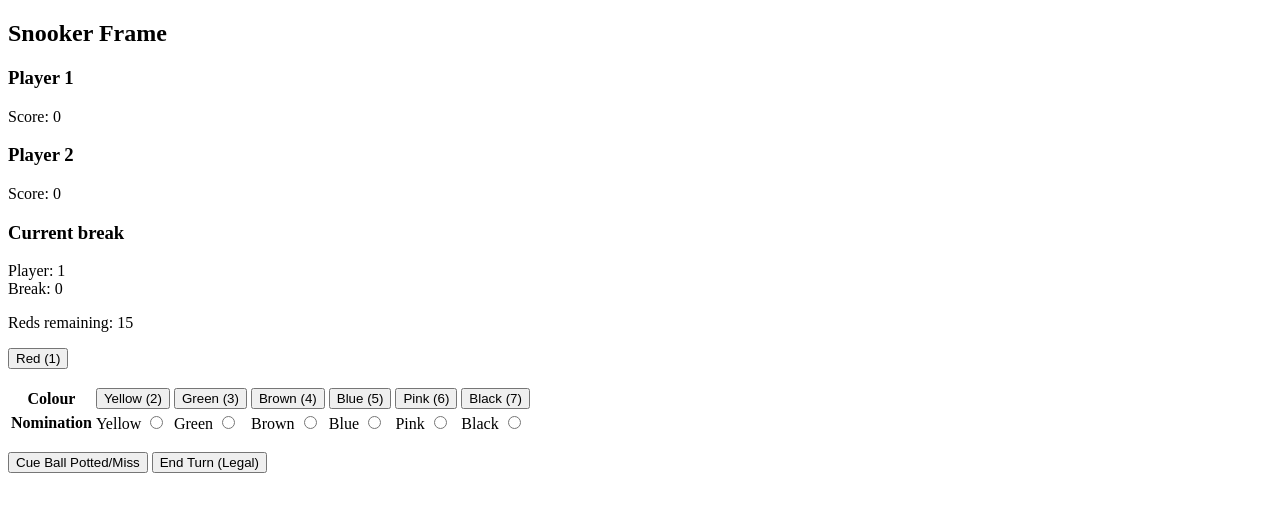
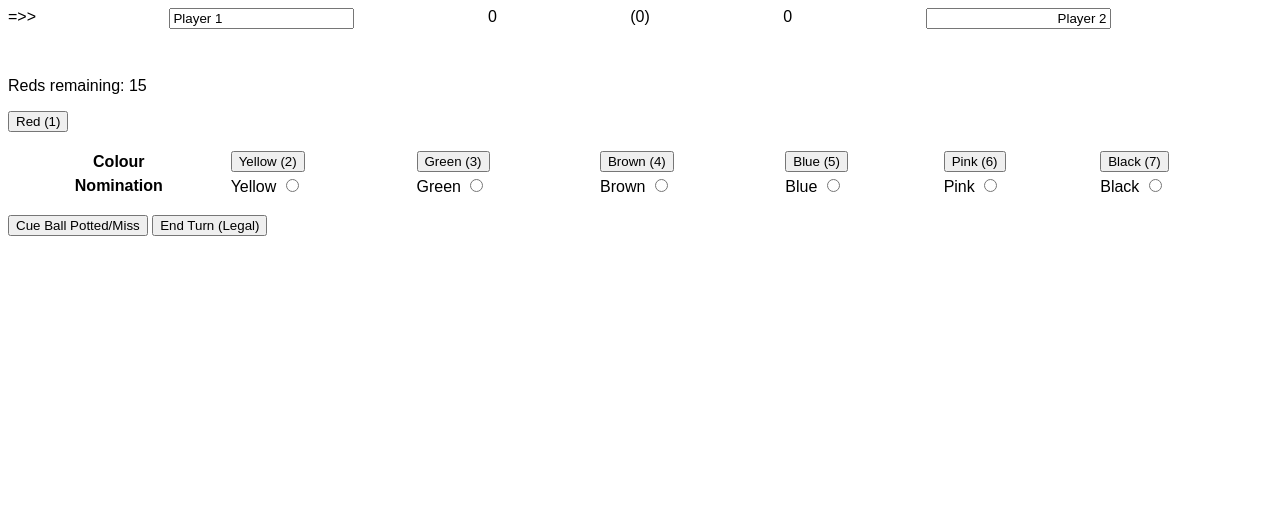
Before and after one commit to ZabutonNage/snooker-score, a plain HTML site: page index.html in a window 1280 px wide. Drawn offline with Linux system fonts and the light colour scheme.

Commit message:
add HTML head; rearrange scoreboard

```diff
--- a/index.html
+++ b/index.html
@@ -1,22 +1,48 @@
 <!DOCTYPE html>
 <html>
+<head>
+    <meta charset="UTF-8">
+    <meta name="viewport" content="width=device-width, initial-scale=1">
+    <title>Snooker Score</title>
+    <style>
+        body {
+            font-family: sans-serif;
+        }
+        #scoreboard {
+            display: flex;
+            justify-content: space-between;
+            margin-bottom: 3rem;
+        }
+        .turn-marker {
+            visibility: hidden;
+        }
+        #scoreboard.p1-strikes #turn-marker-1 {
+            visibility: visible;
+        }
+        #scoreboard.p2-strikes #turn-marker-2 {
+            visibility: visible;
+        }
+        #p2-name {
+            text-align: right;
+        }
+
+        table {
+            width: 100%;
+        }
+    </style>
+</head>
 <body>
-<h2>Snooker Frame</h2>
 
-<div>
-    <h3>Player 1</h3>
-    <div>Score: <span id="score1">0</span></div>
-</div>
+<div id="scoreboard" class="p1-strikes">
+    <!-- Alternatively, "p2-strikes" -->
 
-<div>
-    <h3>Player 2</h3>
-    <div>Score: <span id="score2">0</span></div>
-</div>
-
-<div>
-    <h3>Current break</h3>
-    <div>Player: <span id="currentPlayer">1</span></div>
-    <div>Break: <span id="currentBreak">0</span></div>
+    <span id="turn-marker-1" class="turn-marker">=>></span>
+    <input type="text" value="Player 1"/>
+    <span id="score1">0</span>
+    <span>(<span id="currentBreak">0</span>)</span>
+    <span id="score2">0</span>
+    <input type="text" value="Player 2" id="p2-name"/>
+    <span id="turn-marker-2" class="turn-marker"><<=</span>
 </div>
 
 <p>Reds remaining: <span id="redsRemaining"></span></p>
@@ -216,9 +242,10 @@
     function updateDisplay() {
         document.getElementById('score1').textContent = game.scores.p1();
         document.getElementById('score2').textContent = game.scores.p2();
-        document.getElementById('currentPlayer').textContent = game.getCurrentPlayer();
+        const currentPlayer = game.getCurrentPlayer();
+        document.getElementById('scoreboard').classList.replace(`p${3 - currentPlayer}-strikes`, `p${currentPlayer}-strikes`);
         document.getElementById('currentBreak').textContent = game.scores.break();
-        document.getElementById('redsRemaining').textContent = game.getRedsRemaining();
+        document.getElementById('redsRemaining').textContent = game.getRedsRemaining().toString();
 
         const nominatedColour = game.getNominatedColour();
         if (nominatedColour) {
```
